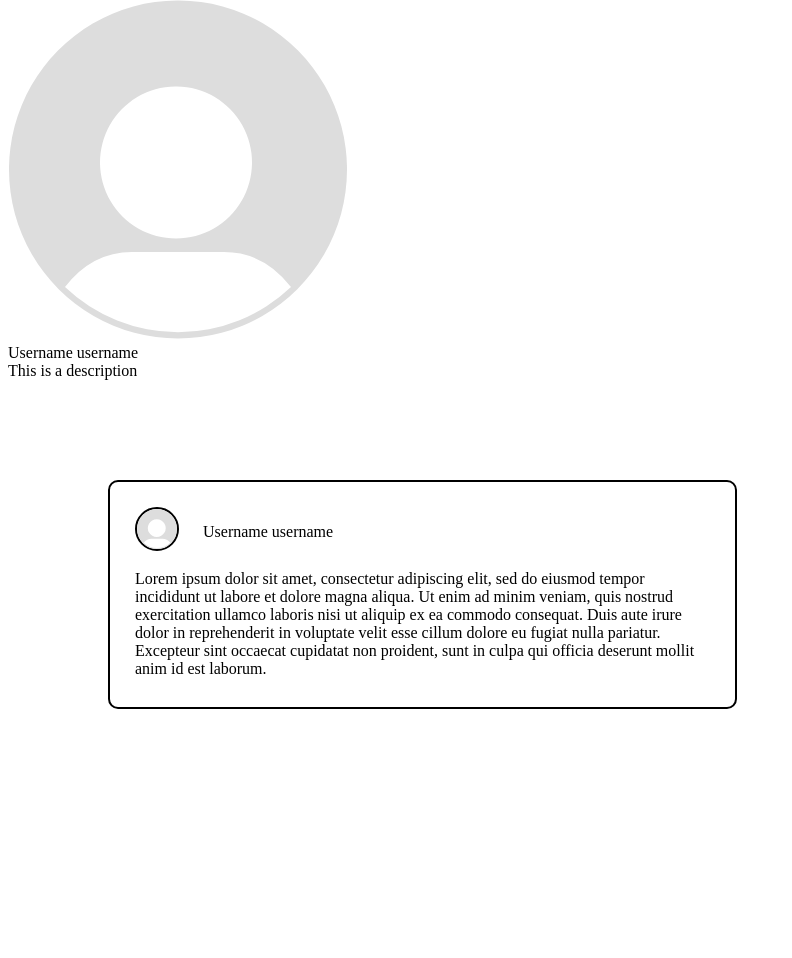
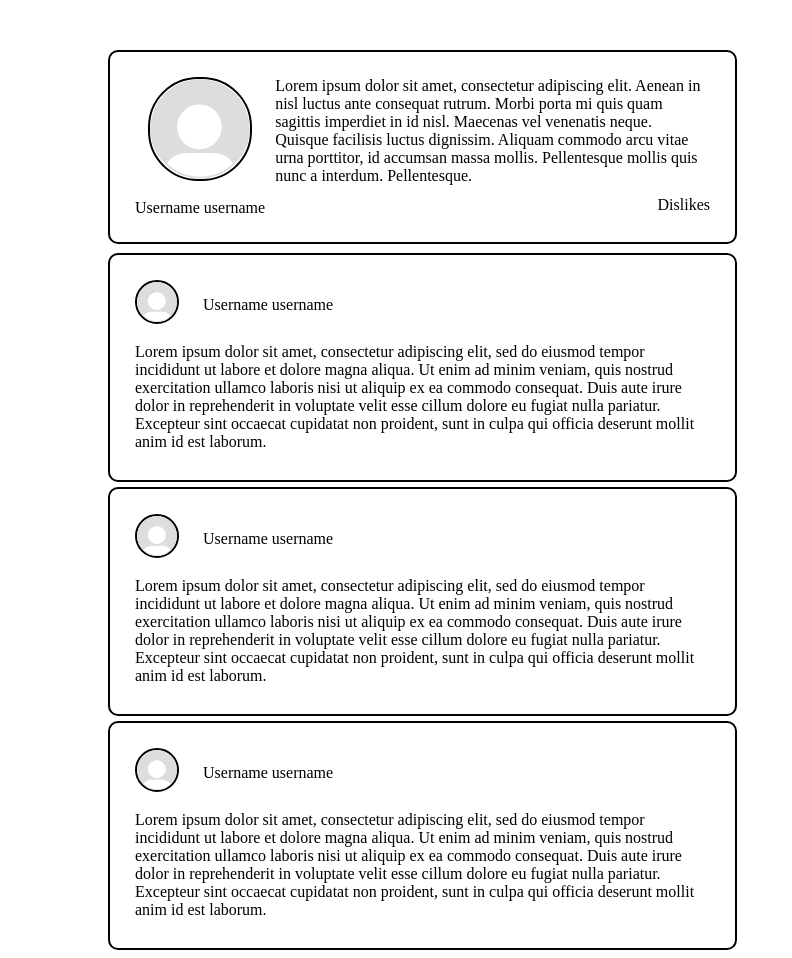
Before and after one commit to pattontj/csci311-project, a PHP site: page /profilePage.html in a window 1280 px wide. Shown: the part 90-1048 px from the top of the page, without its empty margins (0-792 px from the left). Before the commit the page ends 799 px from the top, so only its background shows below. Run offline with PHP 8.4, Linux system fonts and the light colour scheme.

Commit message:
Added a profile page
+profile page
=changed the post class to have less extreme margins on the top

```diff
--- a/post.css
+++ b/post.css
@@ -1,7 +1,9 @@
 
 
 .post {
-    margin:100px;
+    margin-left:100px;
+    margin-right: 100px;
+    margin-top: 5px;
     border: solid 2px black;
     border-radius: 10px;
     display: inline-block;
--- a/profilePage.html
+++ b/profilePage.html
@@ -31,15 +31,16 @@
 </div>
 
 <!-- User Profile -->
-<div>
+<div class="profile">
     <div>
-        <div>
-            <img src="assets/default_pfp.svg"/>
-        </div>
+        <img src="assets/default_pfp.svg" class="profileIcon"/><br>
         <text>Username username</text>
     </div>
-    <div>
-        <text>This is a description</text>
+    <div class="description">
+        <text>Lorem ipsum dolor sit amet, consectetur adipiscing elit. Aenean in nisl luctus ante consequat rutrum. Morbi porta mi quis quam sagittis imperdiet in id nisl. Maecenas vel venenatis neque. Quisque facilisis luctus dignissim. Aliquam commodo arcu vitae urna porttitor, id accumsan massa mollis. Pellentesque mollis quis nunc a interdum. Pellentesque.</text>
+    </div>
+    <div style="float: right; margin-top: 11px;">
+        <text>Dislikes</text>
     </div>
 
 </div>
@@ -52,7 +53,43 @@
 
     <div class='userInfo'>
         <div>
-            <img src="assets/default_pfp.svg" class=userIcon height='40px'/>
+            <img src="assets/default_pfp.svg" class="userIcon" height='40px'/>
+        </div>
+            <text style="vertical-align: 80%;">Username username</text>
+    </div>
+
+
+
+
+        <text class="postContent"> Lorem ipsum dolor sit amet, consectetur adipiscing elit, sed do eiusmod tempor incididunt ut labore et dolore magna aliqua. Ut enim ad minim veniam, quis nostrud exercitation ullamco laboris nisi ut aliquip ex ea commodo consequat. Duis aute irure dolor in reprehenderit in voluptate velit esse cillum dolore eu fugiat nulla pariatur. Excepteur sint occaecat cupidatat non proident, sunt in culpa qui officia deserunt mollit anim id est laborum. </text>
+
+
+
+</div>
+<div class="post">
+
+
+    <div class='userInfo'>
+        <div>
+            <img src="assets/default_pfp.svg" class="userIcon" height='40px'/>
+        </div>
+            <text style="vertical-align: 80%;">Username username</text>
+    </div>
+
+
+
+
+        <text class="postContent"> Lorem ipsum dolor sit amet, consectetur adipiscing elit, sed do eiusmod tempor incididunt ut labore et dolore magna aliqua. Ut enim ad minim veniam, quis nostrud exercitation ullamco laboris nisi ut aliquip ex ea commodo consequat. Duis aute irure dolor in reprehenderit in voluptate velit esse cillum dolore eu fugiat nulla pariatur. Excepteur sint occaecat cupidatat non proident, sunt in culpa qui officia deserunt mollit anim id est laborum. </text>
+
+
+
+</div>
+<div class="post">
+
+
+    <div class='userInfo'>
+        <div>
+            <img src="assets/default_pfp.svg" class="userIcon" height='40px'/>
         </div>
             <text style="vertical-align: 80%;">Username username</text>
     </div>
--- a/style.css
+++ b/style.css
@@ -1,5 +1,54 @@
 /* style sheet for mainPage and possibliy others */
 
+
 /*-------------------------For profile page--------------------------*/
+/*General Formatting*/
+.profile {
+    margin-left:100px;
+    margin-top: 50px;
+    margin-right: 100px;
+
+    border: solid 2px black;
+    border-radius: 10px;
+
+    display: inline-block;
+    padding: 25px;
+
+    width: 575px;
+}
+
+.profile > div {
+    float: left;
+}
+
+/*pfp formatting*/
+.profileIcon {
+    border: solid 2px black;
+    border-radius: 50px;
+
+    display: block;
+    margin-left: auto;
+    margin-right: auto;
+
+    height: 100px;
+}
+
+/*description formatting*/
+.description {
+    float: left;
+
+    display: block;
+    margin-left: 10px;
+
+    width: 430px;
+
+}
+
+/*Dislike counter formatting*/
+.dislikes {
+    display: block;
+    float: right;
+
+}
 
 /*-------------------------------------------------------------------*/
```
